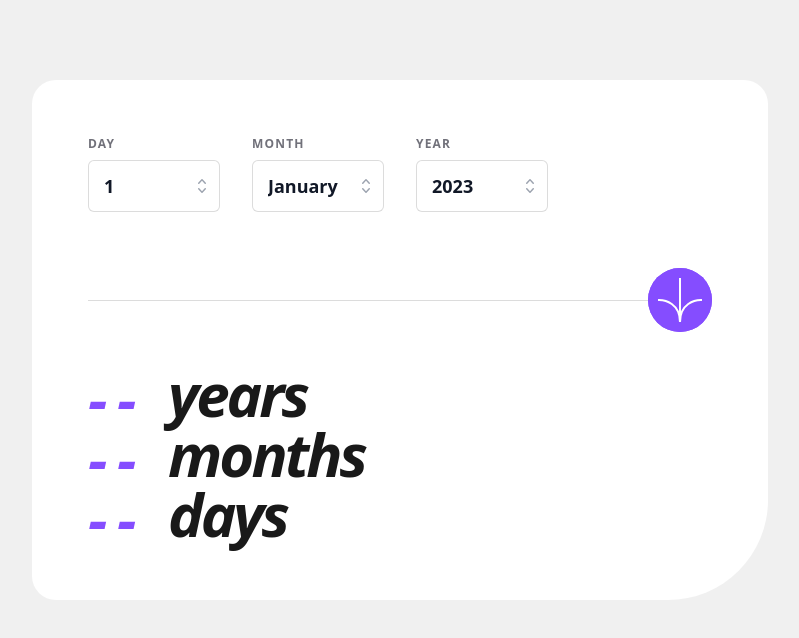
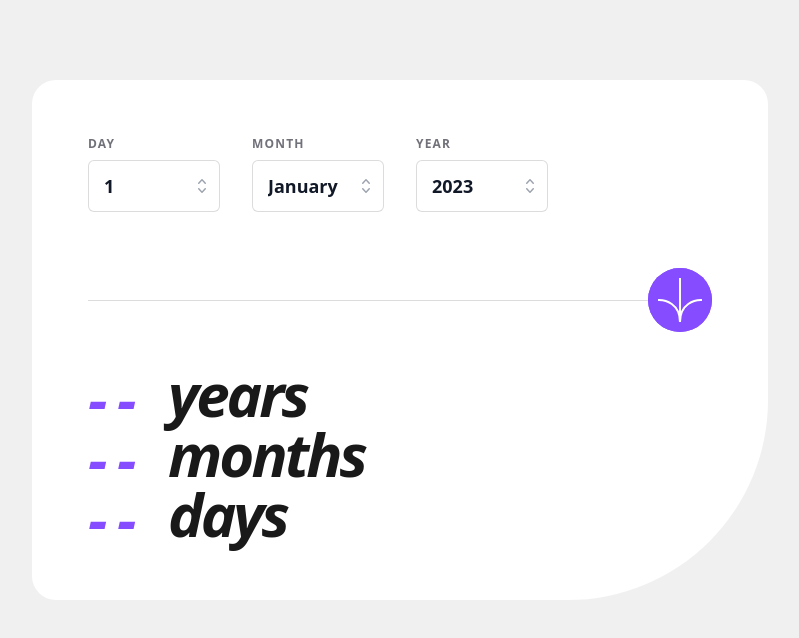
Before and after one commit to 11kyle/age-calculator, a React (Vite) app: page / in a window 1280 px wide. Shown: the top 638 px of the page, without its empty margins (240-1039 px from the left). Built offline with nearby package versions, Linux system fonts and the light colour scheme.

Commit message:
updated image

```diff
--- a/src/App.tsx
+++ b/src/App.tsx
@@ -100,7 +100,7 @@ function App() {
   }
 
   return (
-    <div className='bg-white rounded-t-3xl rounded-l-3xl rounded-br-[100px] max-w-[736px] px-4 py-12 lg:p-14 mx-4 md:mx-auto my-10 sm:my-20'>
+    <div className='bg-white rounded-t-3xl rounded-l-3xl rounded-br-[100px] sm:rounded-br-[200px] max-w-[736px] px-4 py-12 lg:p-14 mx-4 md:mx-auto my-10 sm:my-20'>
       <div className='grid grid-cols-3 sm:grid-cols-4 gap-1 sm:gap-8'>
         <div>
           <Select
```
Also changed, not shown: age-calculator_desktop.png.
